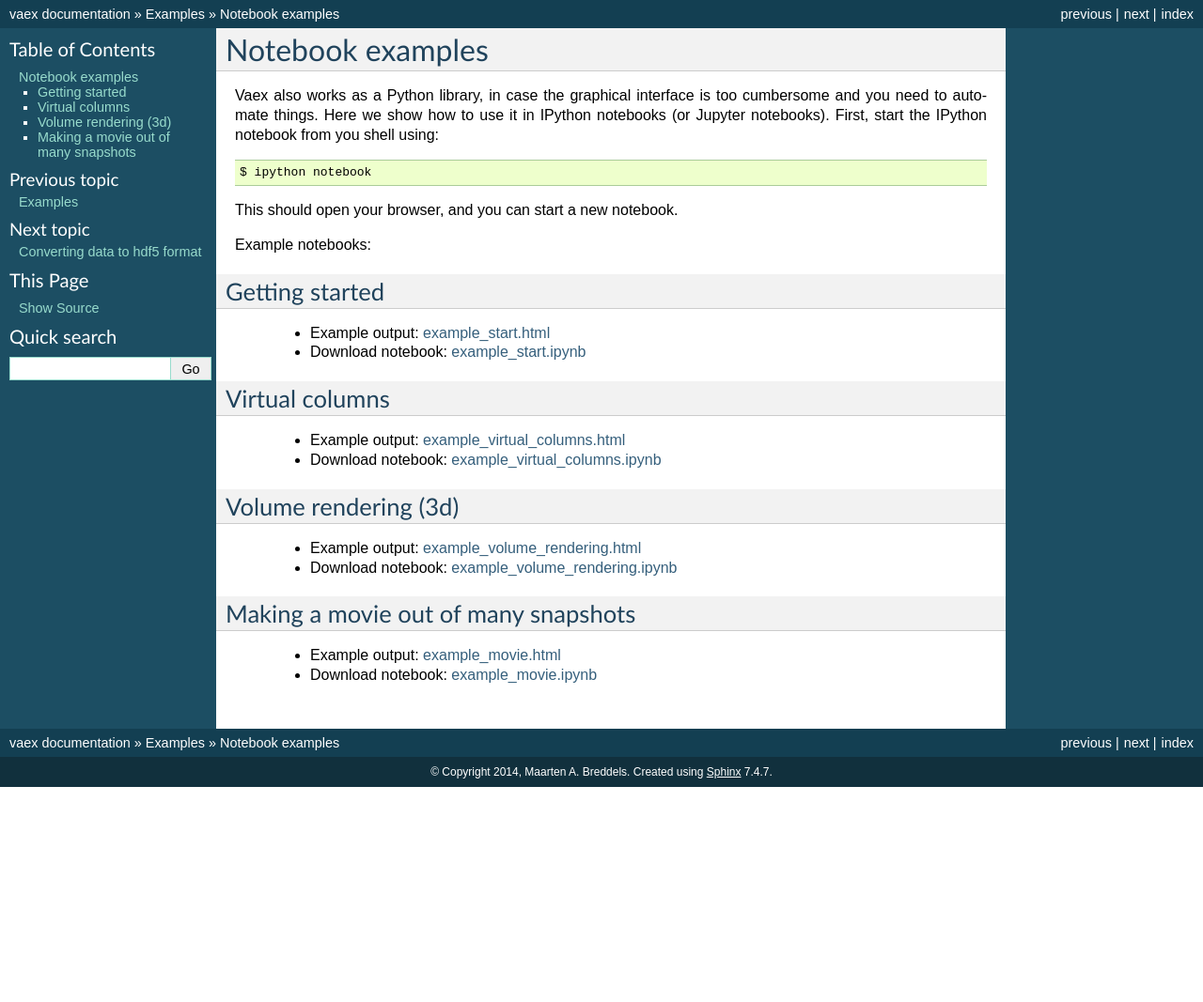
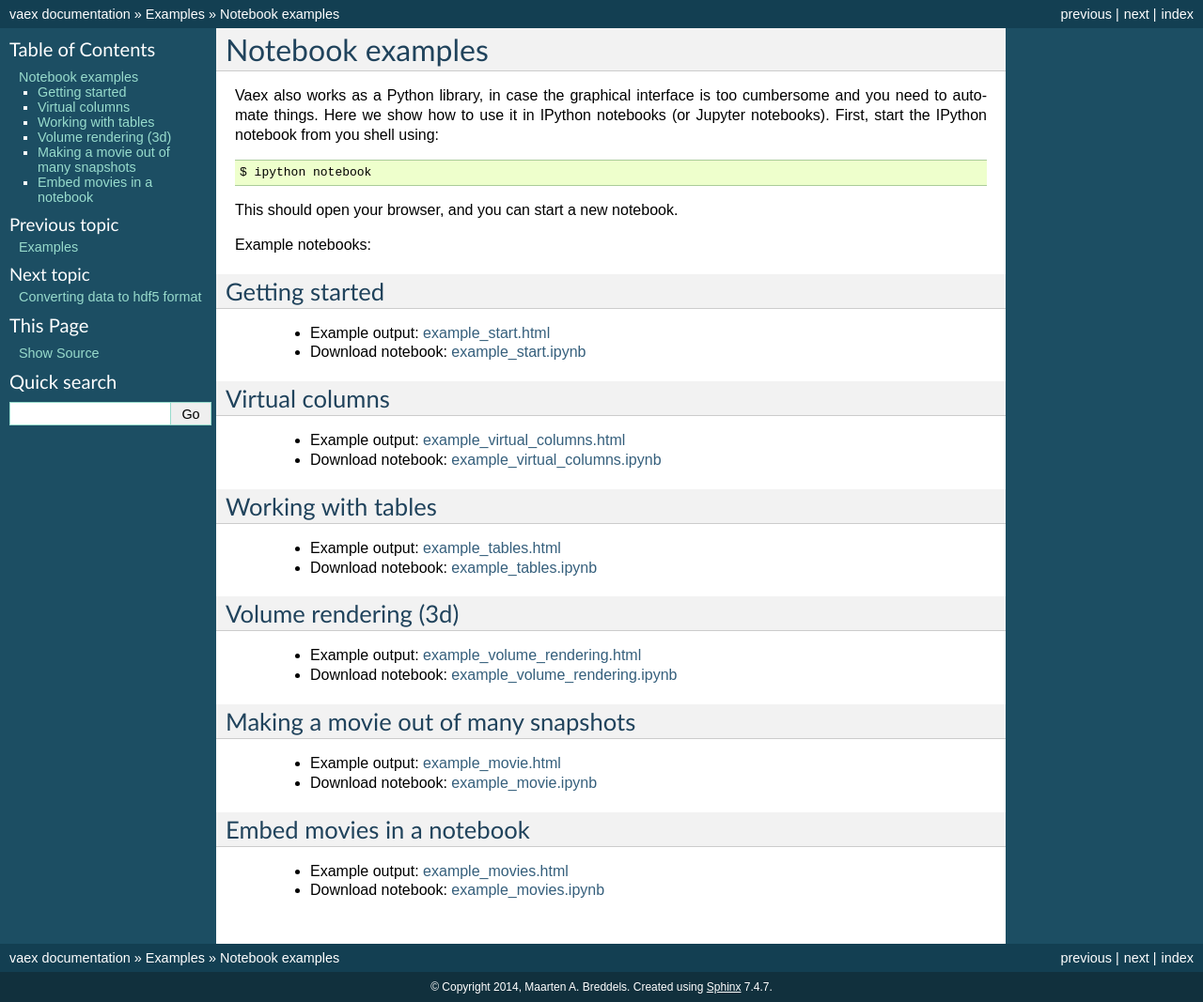
Before and after one commit to vaexio/vaex, a Sphinx documentation site: the page built from docs/source/examples_notebooks.rst, in a window 1280 px wide. Shown: the whole page at 94% size. Built offline with Sphinx 7.4.7, drawn with Linux system fonts in a browser that asks for light colours; pages that are not in the unit, such as notebooks, are missing from menus; the version number could not be read and is left out; before the commit the page ends 900 px from its top, so only the background shows below that.

```diff
--- a/docs/source/conf.py
+++ b/docs/source/conf.py
@@ -167,7 +167,14 @@
 # Add any extra paths that contain custom files (such as robots.txt or
 # .htaccess) here, relative to this directory. These files are copied
 # directly to the root of the documentation.
-html_extra_path = ["example_movie.html", "example_start.html", "example_volume_rendering.html", "example_virtual_columns.html", "../../examples/example_start.ipynb", "../../examples/example_movie.ipynb", "../../examples/example_volume_rendering.ipynb", "../../examples/example_virtual_columns.ipynb"]
+html_extra_path = [
+		"example_movie.html", "../../examples/example_movie.ipynb",
+		"example_movies.html", "../../examples/example_movies.ipynb",
+		"example_start.html", "../../examples/example_start.ipynb",
+		"example_volume_rendering.html", "../../examples/example_volume_rendering.ipynb",
+		"example_virtual_columns.html", "../../examples/example_virtual_columns.ipynb",
+		"example_tables.html", "../../examples/example_tables.ipynb"
+		]
 
 # If not '', a 'Last updated on:' timestamp is inserted at every page bottom,
 # using the given strftime format.
--- a/docs/source/examples_notebooks.rst
+++ b/docs/source/examples_notebooks.rst
@@ -22,6 +22,12 @@
  * Example output: `example_virtual_columns.html <example_virtual_columns.html>`_
  * Download notebook: `example_virtual_columns.ipynb <example_virtual_columns.ipynb>`_
 
+Working with tables
+---------------
+
+ * Example output: `example_tables.html <example_tables.html>`_
+ * Download notebook: `example_tables.ipynb <example_tables.ipynb>`_
+
 Volume rendering (3d)
 ---------------
 
@@ -33,3 +39,9 @@
 
  * Example output: `example_movie.html <example_movie.html>`_
  * Download notebook: `example_movie.ipynb <example_movie.ipynb>`_
+
+Embed movies in a notebook
+--------------------------
+
+ * Example output: `example_movies.html <example_movies.html>`_
+ * Download notebook: `example_movies.ipynb <example_movies.ipynb>`_
```
Also changed, not shown: 4 other files.
